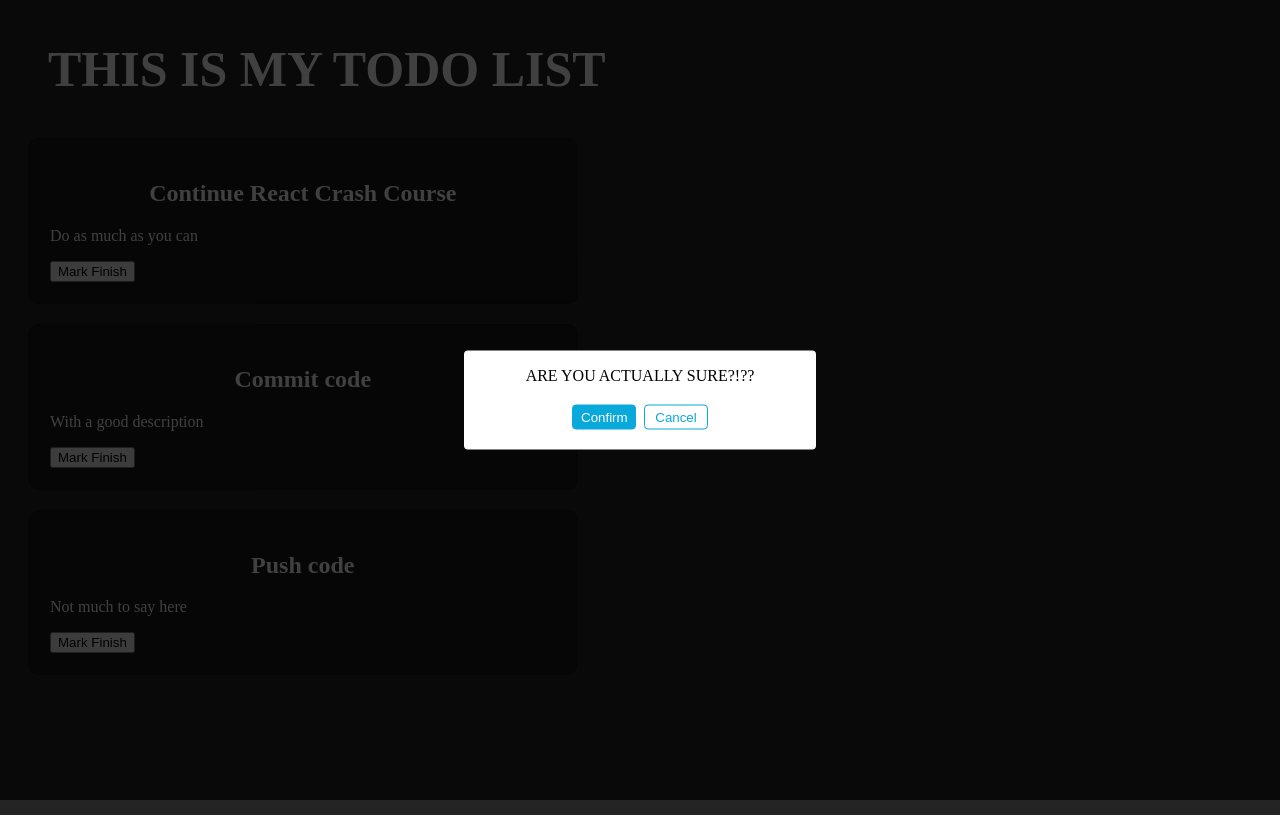
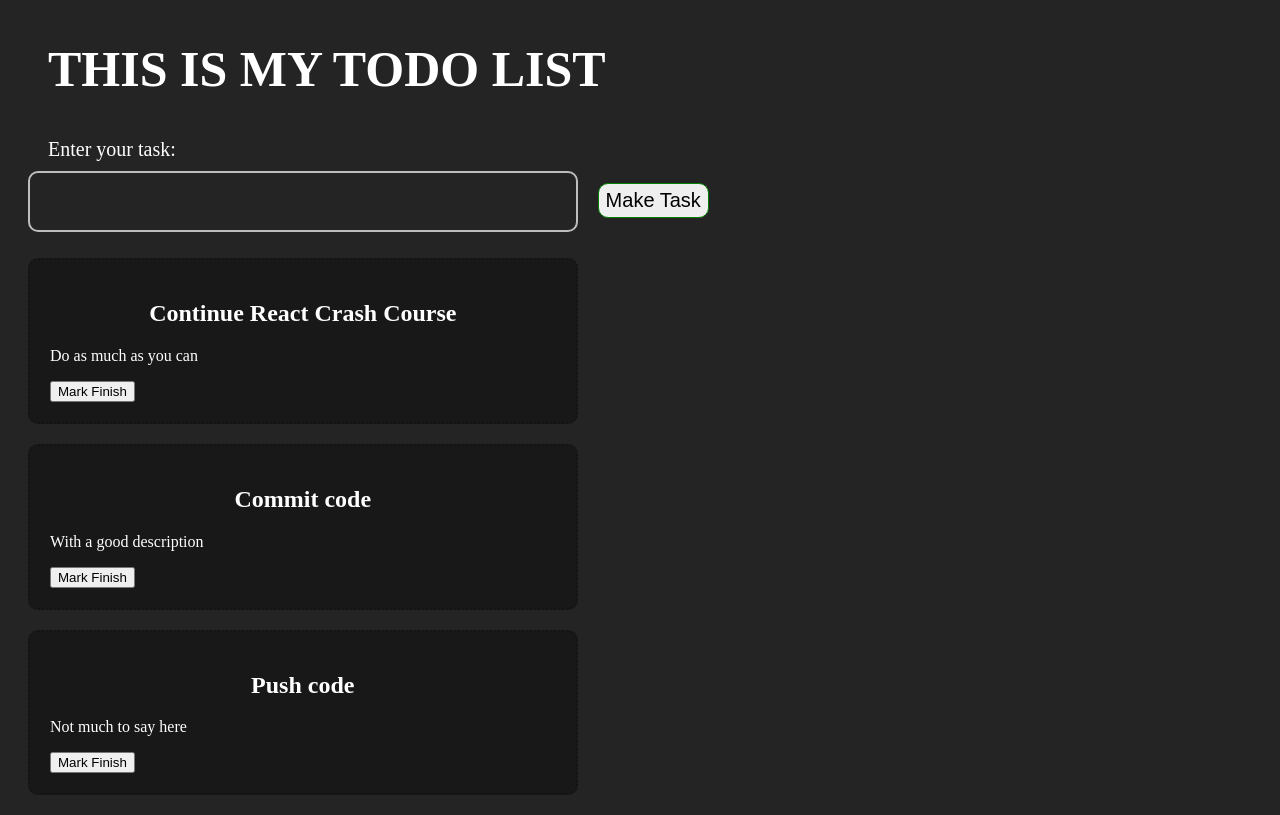
Before and after one commit to sammadijaz/testing, a React (Vite) app in the folder 01-Iman Musa/React/my-react-app/: page / in a window 1280 px wide. Built offline with nearby package versions, Linux system fonts and the light colour scheme.

Commit message:
Event handlers complete

```diff
--- a/01-Iman Musa/React/my-react-app/src/App.css
+++ b/01-Iman Musa/React/my-react-app/src/App.css
@@ -6,7 +6,6 @@
     border-radius: 10px;
     border: 2px dotted #0000003a;
     color: #fff;
-
 }
 
 .task h2{
@@ -65,3 +64,29 @@
     top: 0;
     left: 0;
   }
+
+  input{
+    padding: 20px;
+    margin: 10px 20px 0px 20px;
+    background-color: #07070700;
+    width: 40%;
+    border-radius: 10px;
+    border: 2px solid #ffffffb2;
+    color: #fff;
+    font-size: 15px;
+  }
+
+  label{
+    padding: 20px;
+    margin: 20px 20px 0px 20px;
+    font-size: 20px;
+    color: #fff;
+  }
+
+  .inputDiv button{
+    margin: 20px 20px 20px 0px;
+    font-size: 20px;
+    padding: 5px 7px;
+    border: 1.5px solid #008000;
+    border-radius: 10px;
+  }
--- a/01-Iman Musa/React/my-react-app/src/App.jsx
+++ b/01-Iman Musa/React/my-react-app/src/App.jsx
@@ -12,6 +12,15 @@ function App() {
       create and import heading component */}
       <Heading />
       {/* Done */}
+
+      <div className="inputDiv">
+        <label htmlFor="inputTask">Enter your task: </label><br />
+        <input type="text" name="inputTask" id="inputTask" onChange = {(event) => {
+          console.log(event.target.value);
+        }} />
+
+        <button type="submit">Make Task</button>
+      </div>
 
       {/* learning about props now */}
       <Todo modifiedTask="Continue React Crash Course" description="Do as much as you can"/>
@@ -29,7 +38,7 @@ function App() {
       create popup component and apply styles from google drive*/}
       {/* Task
       make the span in popup dynamic */}
-      <Popup custom="ARE YOU ACTUALLY SURE?!??"/>
+      {/* <Popup custom="ARE YOU ACTUALLY SURE?!??"/> */}
       {/* Done */}
       {/* Done */}
 
--- a/01-Iman Musa/React/my-react-app/src/components/todo.jsx
+++ b/01-Iman Musa/React/my-react-app/src/components/todo.jsx
@@ -12,7 +12,7 @@ function Todo ({ modifiedTask, description }){
 
 
     function deleteTask (){
-        console.log(`Delete '${modifiedTask}' Task?`);
+        console.log(`Finish '${modifiedTask}' Task?`);
     };
 
     return (
--- a/01-Iman Musa/React/my-react-app/src/index.css
+++ b/01-Iman Musa/React/my-react-app/src/index.css
@@ -1,3 +1,4 @@
 :root {
   background-color: #242424;
+  color: #fff;
 }
```
